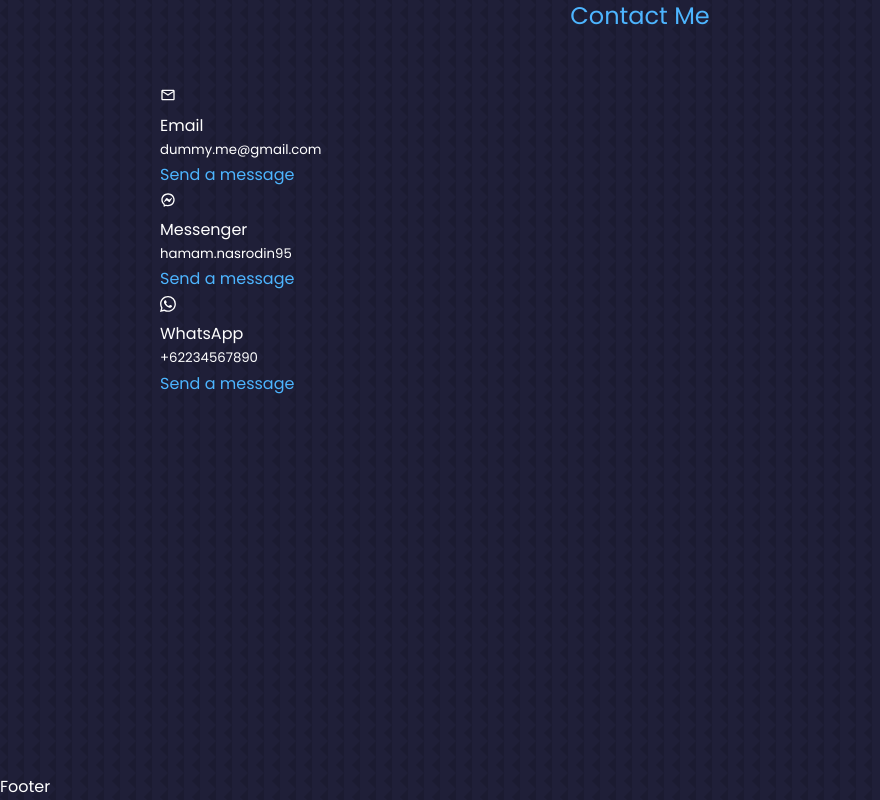
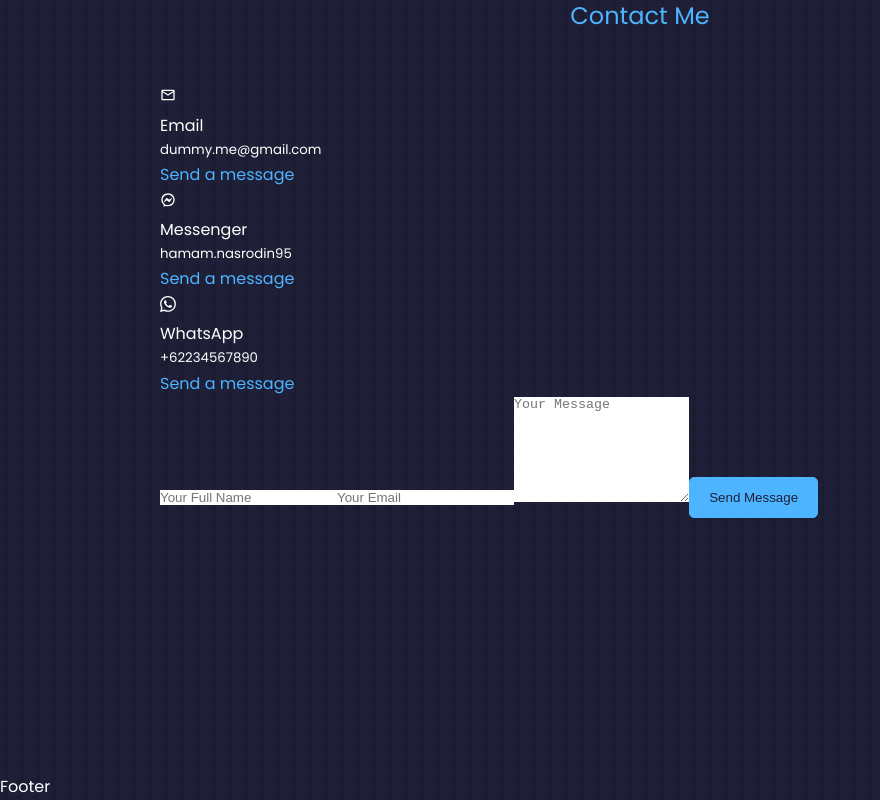
Before and after one commit to hamam99/portofolio-website, a React (Create React App) app: page / in a window 1280 px wide. Shown: the part 5595-6395 px from the top of the page, without its empty margins (0-880 px from the left). Built offline with nearby package versions, Linux system fonts and the light colour scheme.

Commit message:
add form

```diff
--- a/src/components/contact/Contact.jsx
+++ b/src/components/contact/Contact.jsx
@@ -48,7 +48,24 @@
           </article>
         </div>
 
-        <form action=""></form>
+        <form action="">
+          <input
+            type="text"
+            name="name"
+            placeholder="Your Full Name"
+            required
+          />
+          <input type="email" name="email" placeholder="Your Email" required />
+          <textarea
+            name="message"
+            rows="7"
+            placeholder="Your Message"
+            required
+          />
+          <button type="submit" className="btn btn-primary">
+            Send Message
+          </button>
+        </form>
       </div>
     </section>
   )
```
